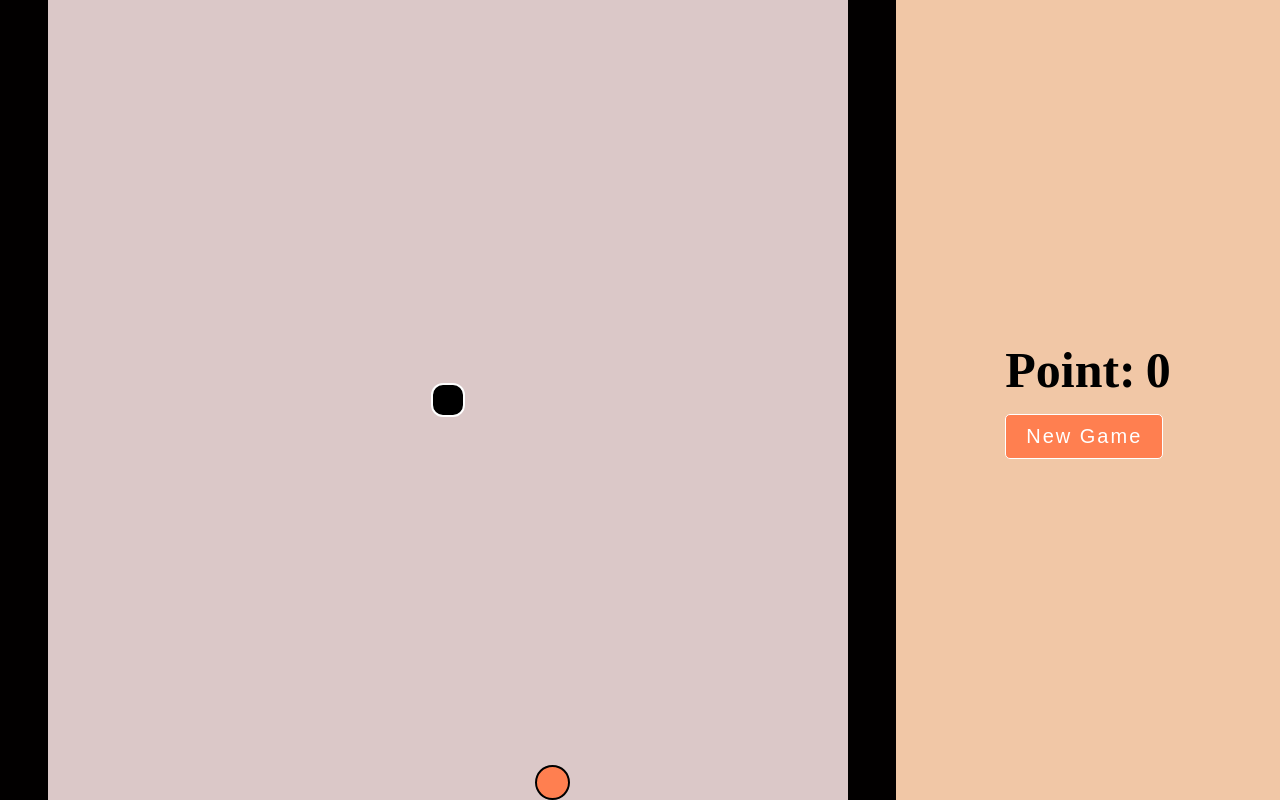
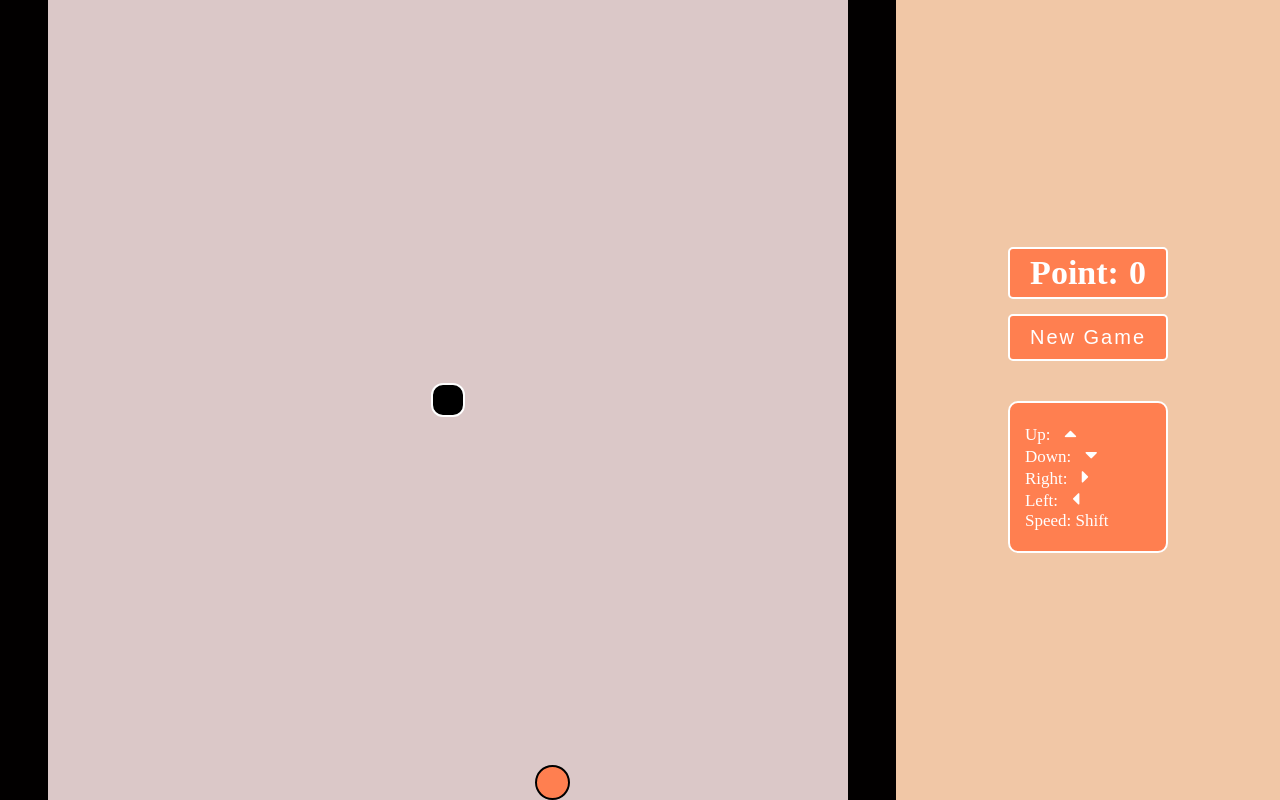
Before and after one commit to BahramIsmayilov/snake-game, a plain HTML site: page index.html in a window 1280 px wide. Drawn offline with Linux system fonts and the light colour scheme.

Commit message:
changed some style

```diff
--- a/css/style.css
+++ b/css/style.css
@@ -16,8 +16,18 @@ body {
  display: flex;
  justify-content: center;
  align-items: center;
- font-size: 25px;
- font-weight: 600;
+ font-size: 17px;
+ font-weight: 500;
+}
+
+#point-board h1 {
+ background-color: coral;
+ color: white;
+ text-align: center;
+ padding: 5px 10px;
+ border: 2px solid white;
+ border-radius: 5px;
+
 }
 
 #point {
@@ -27,13 +37,17 @@ body {
 #btn {
  background-color: coral;
  color: white;
- border: 1px solid white;
+ border: 2px solid white;
  padding: 10px 20px;
  letter-spacing: 2px;
  font-size: 20px;
  margin-top: 15px;
  border-radius: 5px;
  outline: none;
+}
+
+.info {
+ display: none;
 }
 
 #game-container {
@@ -73,6 +87,20 @@ body {
   height: 100vh;
  }
 
+ .info {
+  display: block;
+  margin-top: 40px;
+  background-color: coral;
+  color: white;
+  padding: 20px 15px;
+  border: 2px solid white;
+  border-radius: 10px;
+ }
+
+ .info i {
+  margin-left: 10px;
+ }
+
  #game-container {
   width: 70vw;
   height: 100vh;
--- a/index.html
+++ b/index.html
@@ -6,6 +6,7 @@
   <meta name="viewport" content="width=device-width, initial-scale=1.0" />
   <title>Snake</title>
   <link rel="stylesheet" href="./css/style.css" />
+  <link rel="stylesheet" href="https://cdnjs.cloudflare.com/ajax/libs/font-awesome/4.7.0/css/font-awesome.min.css">
   <script src="./js/main.js" defer type="module"></script>
 </head>
 
@@ -17,6 +18,14 @@
           Point:<span id="point"></span>
         </h1>
         <button id="btn">New Game</button>
+        <div class="info">
+          <p>Up: <i class="fa fa-caret-up" style="font-size:20px"></i></p>
+          <p>Down: <i class="fa fa-caret-down" style="font-size:20px"></i></p>
+          <p>Right: <i class="fa fa-caret-right" style="font-size:20px"></i></p>
+          <p>Left: <i class="fa fa-caret-left" style="font-size:20px"></i></p>
+          <p>Speed: Shift</p>
+
+        </div>
       </div>
     </div>
     <div id="game-container">
--- a/js/snake.js
+++ b/js/snake.js
@@ -15,14 +15,14 @@ let point = 0;
 // snake fast speed
 window.addEventListener("keydown", k => {
  if (k.repeat) return
- if (k.key === " ") {
+ if (k.key === "Shift") {
   return SNAKE_SPEED = 20;
  }
 })
 
 // snake normal speed
 window.addEventListener("keyup", k => {
- if (k.key === " ") {
+ if (k.key === "Shift") {
   return SNAKE_SPEED = 5;
  }
 })
```
